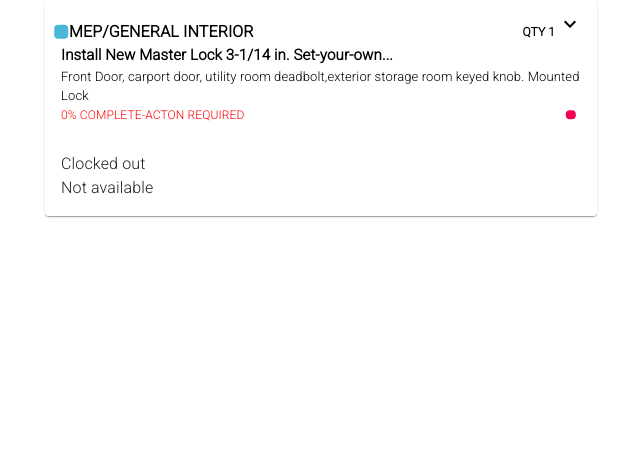
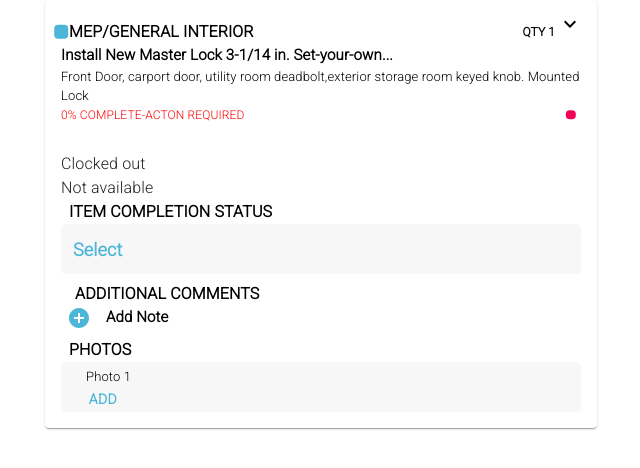
Before and after one commit to HassanHabibTahir/testMui, a React (Create React App) app: page / in a window 1280 px wide. Both pictures are taken after a click on the button 640 px from the left and 63 px from the top of the page. Shown: the top 468 px of the page, without its empty margins (319-959 px from the left). Built offline with nearby package versions, Linux system fonts and the light colour scheme.

Commit message:
added elements

```diff
--- a/src/App.js
+++ b/src/App.js
@@ -1,70 +1,76 @@
-import React from 'react';
-import { makeStyles } from '@material-ui/core/styles';
-import Accordion from '@material-ui/core/Accordion';
-import AccordionDetails from '@material-ui/core/AccordionDetails';
-import AccordionSummary from '@material-ui/core/AccordionSummary';
-import Typography from '@material-ui/core/Typography';
-import ExpandMoreIcon from '@material-ui/icons/ExpandLess';
-import { Box, Container } from '@material-ui/core';
+import React from "react";
+import { makeStyles } from "@material-ui/core/styles";
+import Accordion from "@material-ui/core/Accordion";
+import AccordionDetails from "@material-ui/core/AccordionDetails";
+import AccordionSummary from "@material-ui/core/AccordionSummary";
+import Typography from "@material-ui/core/Typography";
+import ExpandMoreIcon from "@material-ui/icons/ExpandLess";
+import {
+  Box,
+  Button,
+  Container,
+  IconButton,
+  MenuItem,
+  Select,
+} from "@material-ui/core";
 
-import Badge from '@material-ui/core/Badge';
-import { withStyles } from '@material-ui/core/styles';
+import Badge from "@material-ui/core/Badge";
+import { withStyles } from "@material-ui/core/styles";
+import AddCircleIcon from "@material-ui/icons/AddCircle";
 
 const useStyles = makeStyles((theme) => ({
   root: {
-    width: '100%',
+    width: "100%",
   },
   heading: {
     fontSize: theme.typography.pxToRem(16),
     alignItems: "center",
     display: "flex",
-    color: 'black',
-    fontWeight: 'bolder',
-    marginLeft: ".5rem"
-
+    color: "black",
+    fontWeight: "bolder",
+    marginLeft: ".5rem",
   },
   quantity: {
     fontSize: theme.typography.pxToRem(12),
     fontWeight: 900,
-    color: 'black',
-    paddingTop: '.2rem'
+    color: "black",
+    paddingTop: ".2rem",
   },
   customAccordion: {
-    position: 'relative',
+    position: "relative",
   },
   customExpandIcon: {
-    position: 'absolute',
+    position: "absolute",
     right: 15,
     top: 0,
-    color: 'black'
+    color: "black",
   },
   parentHeading: {
-    display: 'flex',
-    justifyContent: 'space-between',
-    width: '95%',
-    color: 'black',
-
+    display: "flex",
+    justifyContent: "space-between",
+    width: "95%",
+    color: "black",
   },
   subHeading: {
     fontWeight: 700,
     fontSize: theme.typography.pxToRem(15),
-    color: 'black'
+    color: "black",
   },
   paragraph: {
     fontWeight: 300,
     fontSize: theme.typography.pxToRem(13),
-    color: 'black'
+    color: "black",
   },
   footerBadge: {
-    display: 'flex',
-    justifyContent: 'space-between',
-    width: '98%',
-    alignItems: 'center',
+    display: "flex",
+    justifyContent: "space-between",
+    width: "98%",
+    alignItems: "center",
   },
   footerText: {
-    color: 'red',
+    color: "red",
     fontSize: theme.typography.pxToRem(12),
-  }
+  },
   // AccordionSummary: {
   //   '&.MuiAccordionSummary-expandIcon': {
   //     position: "absolute",
@@ -74,114 +80,228 @@
   //   }
   // }
   //
+  Muiselect: {
+    outline: "none",
+  },
 }));
-
 
 const StyledBadge = withStyles((theme) => ({
   badge: {
-
-    fontSize: '1rem', // Increase this value to adjust the size
-    minWidth: '.6rem', // Adjust this value to set the minimum width
-    height: '.6rem', // Adjust this value to set the height
+    fontSize: "1rem", // Increase this value to adjust the size
+    minWidth: ".6rem", // Adjust this value to set the minimum width
+    height: ".6rem", // Adjust this value to set the height
     // padding: '0.5rem'
   },
 }))(Badge);
 const StyledINTERIORBadge = withStyles((theme) => ({
   badge: {
-    minWidth: '.9rem',
-    height: '.9rem',
-    backgroundColor: '#4CB6D9',
-
+    minWidth: ".9rem",
+    height: ".9rem",
+    backgroundColor: "#4CB6D9",
   },
 }))(Badge);
 
 export default function App() {
   const classes = useStyles();
   const [expanded, setExpanded] = React.useState(false);
+  const [status, setStatus] = React.useState("");
 
+  const handleStatusChange = (event) => {
+    setStatus(event.target.value);
+  };
   const handleChange = (panel) => (event, isExpanded) => {
     setExpanded(isExpanded ? panel : false);
+  };
+  const handleButtonClick = () => {
+    // Handle button click here
   };
 
   return (
     <Container maxWidth="sm">
       <div className={classes.root}>
-        <Accordion expanded={expanded === 'panel1'} onChange={handleChange('panel1')}
+        <Accordion
+          expanded={expanded === "panel1"}
+          onChange={handleChange("panel1")}
           className={classes.customAccordion}
         >
           <AccordionSummary
             classes={{ expandIcon: classes.customExpandIcon }}
-
             expandIcon={<ExpandMoreIcon />}
             aria-controls="panel1bh-content"
             id="panel1bh-header"
           >
-
             <Box
               style={{
-                width: "100%"
+                width: "100%",
               }}
             >
-
-              <Box
-                className={classes.parentHeading}
-              >
-
-
+              <Box className={classes.parentHeading}>
                 <Box
                   style={{
                     display: "flex",
                     justifyContent: "center",
                     alignItems: "center",
                     textAlign: "center",
-
                   }}
                 >
                   <StyledINTERIORBadge color="secondary" variant="dot" />
                   <Typography className={classes.heading}>
-
                     MEP/GENERAL INTERIOR
                   </Typography>
                 </Box>
 
                 <Typography className={classes.quantity}>QTY 1</Typography>
-
               </Box>
 
               <Typography className={classes.subHeading}>
+                Install New Master Lock 3-1/14 in. Set-your-own...
+              </Typography>
+              <Typography className={classes.paragraph}>
+                Front Door, carport door, utility room deadbolt,exterior storage
+                room keyed knob. Mounted Lock
+              </Typography>
 
-                Install New Master Lock 3-1/14 in. Set-your-own...</Typography>
-              <Typography className={classes.paragraph}>
-
-                Front Door, carport door, utility room deadbolt,exterior storage room keyed knob. Mounted Lock</Typography>
-
-              <Box
-                className={classes.footerBadge}
-              >
-                <Typography className={classes.footerText}>0% COMPLETE-ACTON REQUIRED</Typography>
+              <Box className={classes.footerBadge}>
+                <Typography className={classes.footerText}>
+                  0% COMPLETE-ACTON REQUIRED
+                </Typography>
                 <StyledBadge color="secondary" variant="dot" />
               </Box>
-
-
-
-
-
             </Box>
-
           </AccordionSummary>
           <AccordionDetails>
-            <Box>
+            <Box
+              style={{
+                width: "100%",
+              }}
+            >
               <Typography>Clocked out</Typography>
-              <Typography style={{
-
-              }}>Not available</Typography>
+              <Typography style={{}}>Not available</Typography>
               <Box>
                 {/* starting from it */}
+                <Typography className={classes.heading}>
+                  ITEM COMPLETION STATUS
+                </Typography>
+
+                {/* <Select
+                    style={{
+                      margin: "8px 6px",
+                      width: "100%",
+                      height: 50,
+                      fontWeight: 600,
+                      color: "#4CB6D9",
+                      backgroundColor: "#F7F7F7",
+                      borderRadius: "5px",
+                      paddingLeft: "5px",
+                      boxShadow: "none",
+                      "&.MuiOutlinedInput-notchedOutline": {
+                        border: " none !important",
+                      },
+                      "&.MuiOutlinedInput-notchedOutline": {
+                        border: "none  !important",
+                        outline: "none  !important",
+                      },
+                      "&.MuiOutlinedInput-root:hover .MuiOutlinedInput-notchedOutline":
+                        {
+                          border: "none  !important",
+                          outline: "none  !important",
+                        },
+                      "&.MuiOutlinedInput-root.Mui-focused .MuiOutlinedInput-notchedOutline":
+                        {
+                          border: "none  !important",
+                          outline: "none  !important",
+                        },
+                    }}
+                    inputProps={{ "aria-label": "Without label" }}
+                    value={status}
+                    classes={{ Muiselect: classes.MuiSelect }}
+                    onChange={handleStatusChange}
+                    displayEmpty
+                    renderValue={(value) => (value === "" ? "Select" : value)}
+                  >
+                    <MenuItem value="">Select</MenuItem>
+                    <MenuItem value={"active"}>Active</MenuItem>
+                    <MenuItem value={"inactive"}>Inactive</MenuItem>
+                  </Select> */}
+                <Box
+                  style={{
+                    width: "100%",
+                    height: 50,
+                    borderRadius: "5px",
+                    color: "#4CB6D9",
+                    backgroundColor: "#F7F7F7",
+                    padding: "12px",
+                  }}
+                >
+                  <Typography
+                    style={{
+                      fontWeight: 600,
+                      color: "#4CB6D9",
+                      fontSize: "18px",
+                    }}
+                  >
+                    Select
+                  </Typography>
+                </Box>
+                <Box
+                  style={{
+                    margin: "8px 6px",
+                  }}
+                >
+                  <Typography className={classes.heading}>
+                    ADDITIONAL COMMENTS
+                  </Typography>
+                  <Box
+                    style={{
+                      display: "flex",
+                      alignItems: "center",
+                      gap: "15px",
+                    }}
+                  >
+                    <AddCircleIcon
+                      onClick={handleButtonClick}
+                      style={{
+                        color: "#4CB6D9",
+                        cursor: "pointer",
+                      }}
+                    />
+                    <Typography className={classes.subHeading}>
+                      Add Note
+                    </Typography>
+                  </Box>
+                </Box>
+                <Typography className={classes.heading}>PHOTOS</Typography>
+                <Box
+                  style={{
+                    width: "100%",
+                    height: 50,
+                    borderRadius: "5px",
+                    color: "#4CB6D9",
+                    backgroundColor: "#F7F7F7",
+                    padding: "5px 10px",
+                  }}
+                >
+                  <Typography
+                    style={{ paddingLeft: "15px" }}
+                    className={classes.paragraph}
+                  >
+                    Photo 1
+                  </Typography>
+                  <Button
+                    style={{
+                      fontWeight: 600,
+                      color: "#4CB6D9",
+                      margin: "0px",
+                      padding: "0px",
+                    }}
+                  >
+                    Add
+                  </Button>
+                </Box>
               </Box>
             </Box>
           </AccordionDetails>
         </Accordion>
-
       </div>
     </Container>
   );
```
